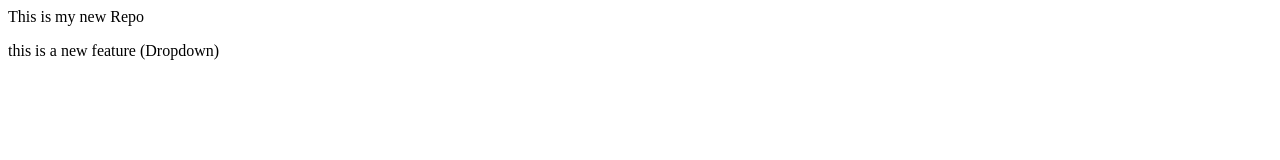
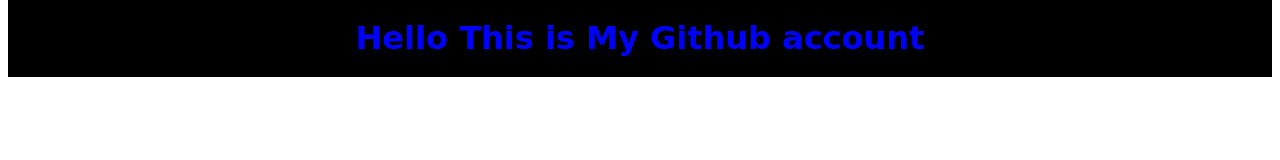
Before and after one commit to Ayaanshaikhh30/LocalRepo, a plain HTML site: page index.html in a window 1280 px wide. Drawn offline with Linux system fonts and the light colour scheme.

Commit message:
Updated index.html with new content

```diff
--- a/index.css
+++ b/index.css
@@ -1,3 +1,10 @@
-p{
-    color: red;
+h1 {
+
+    color: blue;
+    font: 599;
+    font-family: cursive;
+    background-color: black;
+    text-align: center;
+    padding: 20px;
+    margin-top: -9px;
 }
--- a/index.html
+++ b/index.html
@@ -1,3 +1,2 @@
-
-<p> This is my new Repo</p>
-<p> this is a new feature (Dropdown)</p>
+<link rel="stylesheet" href="index.css".css>
+<h1>Hello This is My Github account</h1>
```
